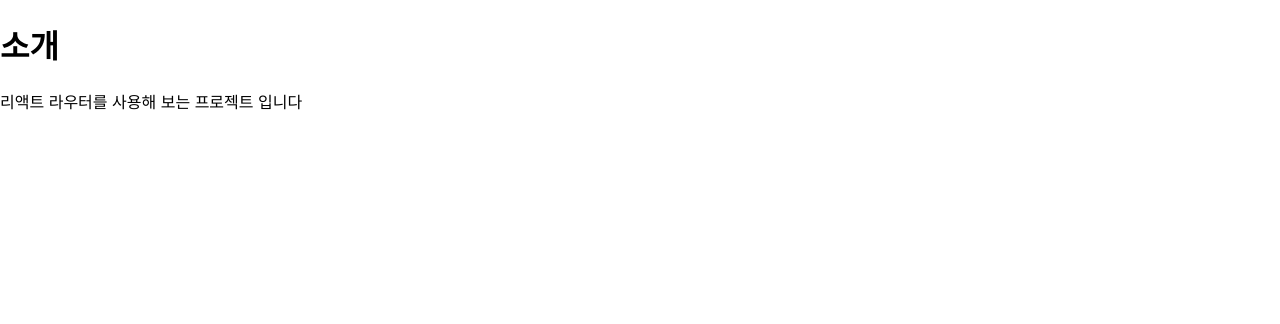
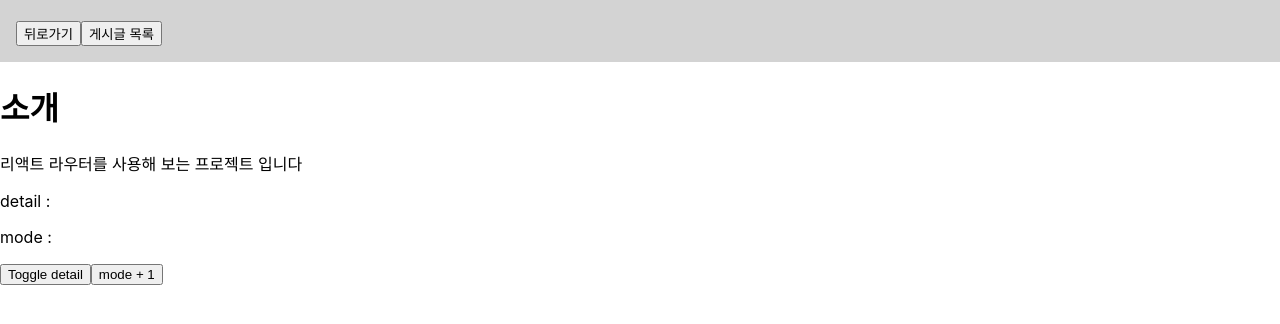
Before and after one commit to jooneei17/AWS_fullstack_react_first, a React (Create React App) app: page /about in a window 1280 px wide. Shown: the top 324 px of the page. Built offline with nearby package versions, Linux system fonts and the light colour scheme.

Commit message:
Link로 페이지 이동, 중첩된 라우트, 공통 레이아웃

```diff
--- a/src/App.js
+++ b/src/App.js
@@ -3,13 +3,21 @@
 import About from "./pages/About";
 import Home from "./pages/Home";
 import Profile from "./pages/Profile";
+import Articles from "./pages/Articles";
+import Article from "./pages/Article";
+import Layout from "./Layout";
 
 function App() {
   return (
     <Routes>
-      <Route path="/" element={<Home />} />
-      <Route path="/about" element={<About />} />
-      <Route path="/profiles/:username" element={<Profile />} />
+      <Route element={<Layout />}>
+        <Route path="/" element={<Home />} />
+        <Route path="/about" element={<About />} />
+        <Route path="/profiles/:username" element={<Profile />} />
+      </Route>
+      <Route path="/articles" element={<Articles />}>
+        <Route path=":id" element={<Article />} />
+      </Route>
     </Routes>
   );
 }
--- /dev/null
+++ b/src/Layout.js
@@ -0,0 +1,28 @@
+import React from "react";
+import { Outlet, useNavigate } from "react-router-dom";
+
+const Layout = () => {
+  const navigate = useNavigate();
+
+  const goBack = () => {
+    //이전 페이지로 이동
+    navigate(-1);
+  };
+  const goArticles = () => {
+    //articles 경로로 이동
+    navigate("/articles");
+  };
+  return (
+    <div>
+      <header style={{ background: "lightgray", padding: 16, fontSize: 24 }}>
+        <button onClick={goBack}>뒤로가기</button>
+        <button onClick={goArticles}>게시글 목록</button>
+      </header>
+      <main>
+        <Outlet />
+      </main>
+    </div>
+  );
+};
+
+export default Layout;
--- a/src/pages/About.js
+++ b/src/pages/About.js
@@ -1,10 +1,28 @@
 import React from "react";
+import { useLocation, useSearchParams } from "react-router-dom";
 
 const About = () => {
+  const [searchParams, setSearchParams] = useSearchParams();
+  const detail = searchParams.get("detail");
+  const mode = searchParams.get("mode");
+  const location = useLocation();
+  console.log(location);
+
+  const onToggleDetail = () => {
+    setSearchParams({ mode, detail: detail === "true" ? false : true });
+  };
+  const onIncreaseMode = () => {
+    const nextMode = mode === null ? 1 : parseInt(mode) + 1;
+    setSearchParams({ mode: nextMode, detail });
+  };
   return (
     <div>
       <h1>소개</h1>
       <p>리액트 라우터를 사용해 보는 프로젝트 입니다</p>
+      <p>detail : {detail}</p>
+      <p>mode : {mode}</p>
+      <button onClick={onToggleDetail}>Toggle detail</button>
+      <button onClick={onIncreaseMode}>mode + 1</button>
     </div>
   );
 };
--- /dev/null
+++ b/src/pages/Article.js
@@ -0,0 +1,13 @@
+import React from "react";
+import { useParams } from "react-router-dom";
+
+const Article = () => {
+  const { id } = useParams();
+  return (
+    <div>
+      <h2>게시글 {id}</h2>
+    </div>
+  );
+};
+
+export default Article;
--- /dev/null
+++ b/src/pages/Articles.js
@@ -0,0 +1,23 @@
+import React from "react";
+import { Link, Outlet } from "react-router-dom";
+
+const Articles = () => {
+  return (
+    <div>
+      <Outlet />
+      <ul>
+        <li>
+          <Link to="/articles/1">게시글 1</Link>
+        </li>
+        <li>
+          <Link to="/articles/2">게시글 2</Link>
+        </li>
+        <li>
+          <Link to="/articles/3">게시글 3</Link>
+        </li>
+      </ul>
+    </div>
+  );
+};
+
+export default Articles;
--- a/src/pages/Home.js
+++ b/src/pages/Home.js
@@ -8,6 +8,7 @@
       <p>가장 먼저 보여지는 페이지입니다.</p>
       {/* <a href="/about">a tag</a>
       <br /> */}
+      <ul>
         <li>
           <Link to="/about">Link tag</Link>
         </li>
@@ -20,6 +21,10 @@
         <li>
           <Link to="/profiles/void">존재하지 않는 프로필</Link>
         </li>
+        <li>
+          <Link to="/articles">게시글 목록</Link>
+        </li>
+      </ul>
     </div>
   );
 };
```
Lines whose indentation alone changed are shown as unchanged.
